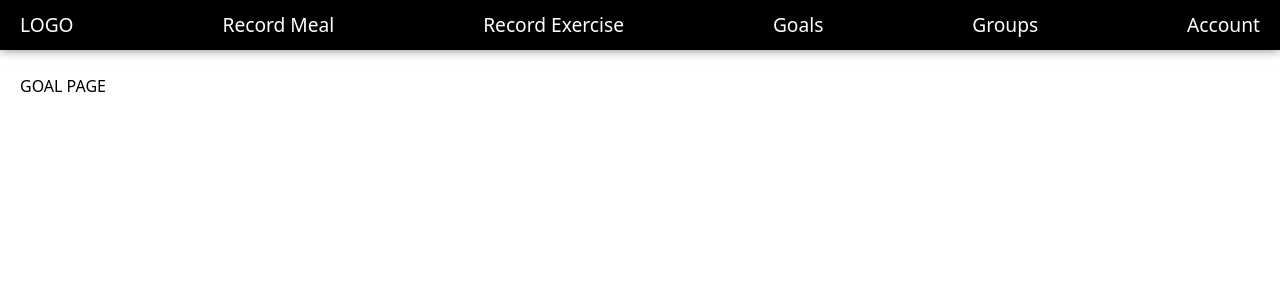
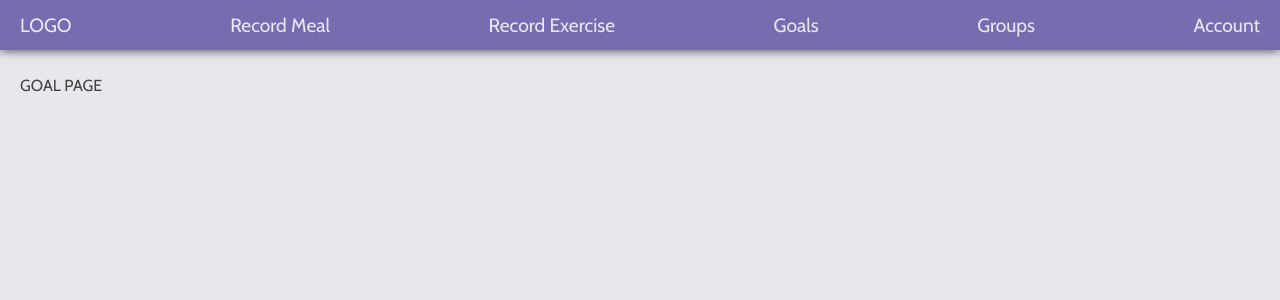
Before and after one commit to Wilsonator123/SECoursework, a React (Create React App) app in the folder client/: page /Goal in a window 1280 px wide. Shown: the top 300 px of the page. Built offline with nearby package versions, Linux system fonts and the light colour scheme.

Commit message:
colours
Co-Authored-By: Chanelmorgan <93495972+Chanelmorgan@users.noreply.github.com>

```diff
--- a/client/src/css/App.css
+++ b/client/src/css/App.css
@@ -22,7 +22,7 @@
     height: 100%;
     width: 75%;
     margin: 10%;
-    background-color: #f5f5f5;
+    background-color: #E8E7ED;
     padding-top: 5rem;
     padding-bottom: 5rem;
 }
@@ -32,5 +32,15 @@
     height: 1500px;
     margin-top: 30px;
     padding: 20px;
+    color: #444444;
+}
 
+button, [type='button'], [type='reset'], [type='submit'] {
+    background-color: #EBBB52;
 }
+
+[type='text'], [type='email'], [type='url'], [type='password'], [type='number'], [type='date'], [type='datetime-local'], [type='month'], [type='search'], [type='tel'], [type='time'], [type='week'], [multiple], textarea, select {
+    background-color: #E8E7ED;
+    border-color: #444444;
+    border-width: 1.5px;
+}
--- a/client/src/css/header.css
+++ b/client/src/css/header.css
@@ -1,12 +1,12 @@
 nav {
-    background-color: #000;
+    background-color: #766DB0;
     height: 50px;
     width: 100%;
     position: fixed;
     top: 0;
     left: 0;
     z-index: 100;
-    box-shadow: 0 0 10px rgba(0, 0, 0, 0.5);
+    box-shadow: 0 0 10px #393553;
 }
 
 nav ul {
@@ -28,7 +28,7 @@ nav ul li a {
     height: 100%;
     padding: 0 20px;
     text-decoration: none;
-    color: #fff;
+    color: #E8E7ED;
     font-size: 1.2rem;
     line-height: 50px;
 }
--- /dev/null
+++ b/client/src/css/index.css
@@ -0,0 +1,7 @@
+@import url('https://fonts.googleapis.com/css2?family=Cabin&display=swap');
+*{
+    font-family: 'Cabin', sans-serif;
+}
+body {
+    background-color: #E8E7ED;
+}
--- a/client/src/index.js
+++ b/client/src/index.js
@@ -10,6 +10,7 @@ import Goal from "./Goal";
 import Group from "./Group";
 import History from "./History";
 import Navbar from "./Navbar";
+import "./css/index.css";
 
 // const root = ReactDOM.createRoot(document.getElementById("root"));
 // root.render(<App />);
```
